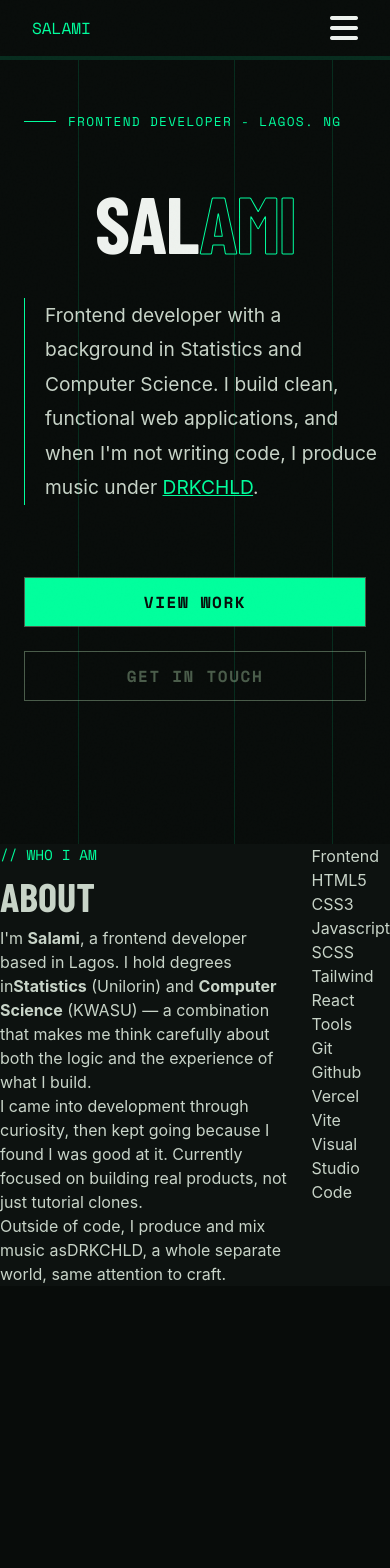
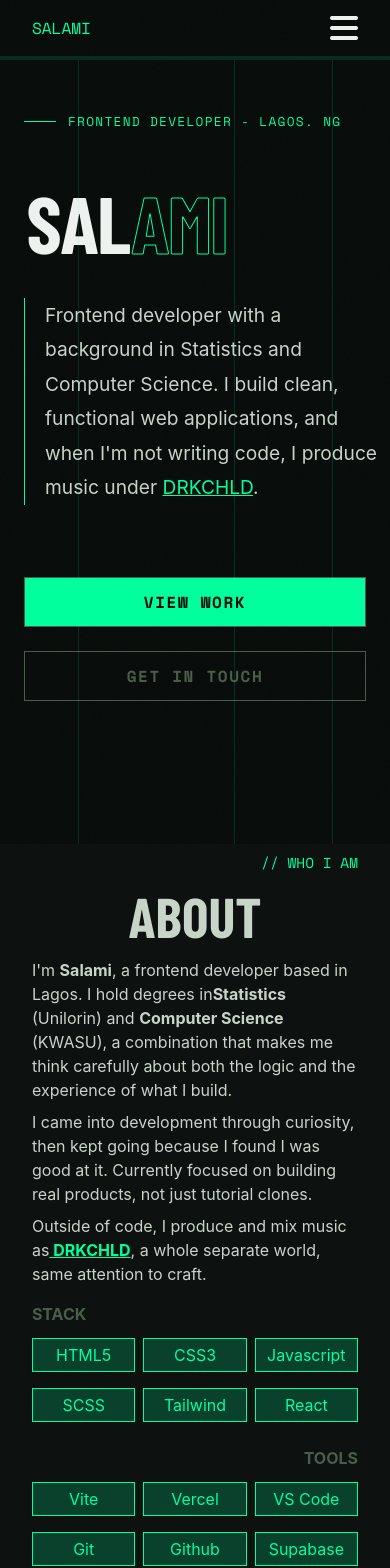
Before and after one commit to salaamii/salami, a React (Vite) app: page / in a window 390 px wide. Shown: the top 1568 px of the page. Before the commit the page ends 1286 px from the top, so only its background shows below. Built offline with nearby package versions, Linux system fonts and the light colour scheme; a web font is replaced by a local one.

Commit message:
about page mobile

```diff
--- a/src/components/about.jsx
+++ b/src/components/about.jsx
@@ -1,53 +1,51 @@
 const About = () => {
+
+    const frontend = ['HTML5', 'CSS3', 'Javascript', 'SCSS', 'Tailwind', 'React'];
+    const tools = ['Vite', 'Vercel', 'VS Code', 'Git', 'Github', 'Supabase']
     return (
-        <section className="about bg-bg2 flex justify-between gap-4 text-text">
+        <section className="about bg-bg2 flex flex-col justify-between gap-4 text-text px-8 py-2">
             <div className="text-container">
-                <p className="text-green font-mono text-[0.9rem]">// WHO I AM</p>
-                <h1 className="font-condensed text-[clamp(2.5rem,6vw,4.5rem)] font-extrabold ">ABOUT</h1>
+                <p className="text-green font-mono text-[0.9rem] text-right">// WHO I AM</p>
+                <h1 className="font-condensed text-[clamp(3.5rem,8vw,6.5rem)] font-extrabold text-center">ABOUT</h1>
 
-                     <p class="reveal reveal-delay-1">
+                     <p class="reveal reveal-delay-1 mb-2 text-left">
                         I'm <strong>Salami</strong>, a frontend developer based in Lagos. I hold degrees in
-                        <strong>Statistics</strong> (Unilorin) and <strong>Computer Science</strong> (KWASU) —
+                        <strong>Statistics</strong> (Unilorin) and <strong>Computer Science</strong> (KWASU),
                         a combination that makes me think carefully about both the logic and the experience of
                         what I build.
                     </p>
-                   <p class="reveal reveal-delay-2">
+                   <p class="reveal reveal-delay-2 mb-2">
+
                         I came into development through curiosity, then kept going because I found I was
                         good at it. Currently focused on building real products, not just
                         tutorial clones.
                     </p>
                     <p class="reveal reveal-delay-3">
                         Outside of code, I produce and mix music as
-                        <a href="https://freiyardstd.vercel.app" class="about-link" target="_blank">DRKCHLD</a>
+                         <a href="https://freiyardstd.vercel.app" className="about-link text-green font-bold underline" target="_blank"> DRKCHLD</a>
                          , a whole separate world, same attention to craft.
                     </p>
             </div>
 
             <div className="stack-container">
-                <div className="frontend-tools">
-
-                    <p>Frontend</p>
-                    <div className="skill-tags">
-                        <p>HTML5</p>
-                        <p>CSS3</p>
-                        <p>Javascript</p>
-                        <p>SCSS</p>
-                        <p>Tailwind</p>
-                        <p>React</p>
-
+                <div className="frontend-stack">
+                    <h3 className="text-text-dim uppercase mb-3 font-bold">Stack</h3>
+                    <div className="stack grid grid-cols-3 gap-2 mb-4">
+                        {frontend.map((skill)=> (
+                            <p className="w-full text-center border border-green mb-2 px-2 py-1 text-green bg-green-dim" key={skill}>{skill}</p>
+                        ))}
                     </div>
                 </div>
-                <div className="frontend-tools">
 
-                    <p>Tools</p>
-                    <div className="skill-tags">
-                        <p>Git</p>
-                        <p>Github</p>
-                        <p>Vercel</p>
-                        <p>Vite</p>
-                        <p>Visual Studio Code</p>
+                <div className="tools">
+                    <h3 className="text-text-dim uppercase mb-3 font-bold text-right">Tools</h3>
+                    <div className="tool grid grid-cols-3 gap-2">
+                        {tools.map((tool)=> (
+                            <p className="w-full text-center border border-green mb-2 px-2 py-1 text-green bg-green-dim" key={tool}>{tool}</p>
+                        ))}
                     </div>
                 </div>
+
             </div>
         </section>
     )
--- a/src/components/hero.jsx
+++ b/src/components/hero.jsx
@@ -12,7 +12,7 @@ const Hero = ()=> {
                     <p className="">FRONTEND DEVELOPER - LAGOS. NG</p>
                 </div>
 
-                <h1 className="font-condensed font-extrabold text-[clamp(5rem,14vw,11.5rem)] leading-[0.88] text-white uppercase tracking-[-0.02em] mb-[0.2em] text-center">SAL<span className="name-outline">AMI</span></h1>
+                <h1 className="font-condensed font-extrabold text-[clamp(5rem,14vw,11.5rem)] leading-[0.88] text-white pr-[40%] uppercase tracking-[-0.02em] mb-[0.2em] text-center">SAL<span className="name-outline">AMI</span></h1>
 
                 <p className="hero-desc text-text text-[1.2rem] lg:text-[1rem] text-left lg:max-w-[400px] w-90 leading-[1.8] mb-12 border-l border-green pl-5">
                     Frontend developer with a background in Statistics and Computer Science.
```
